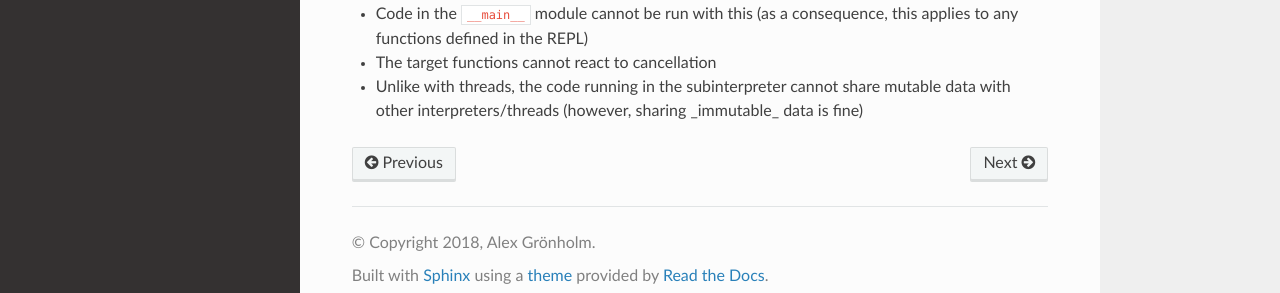
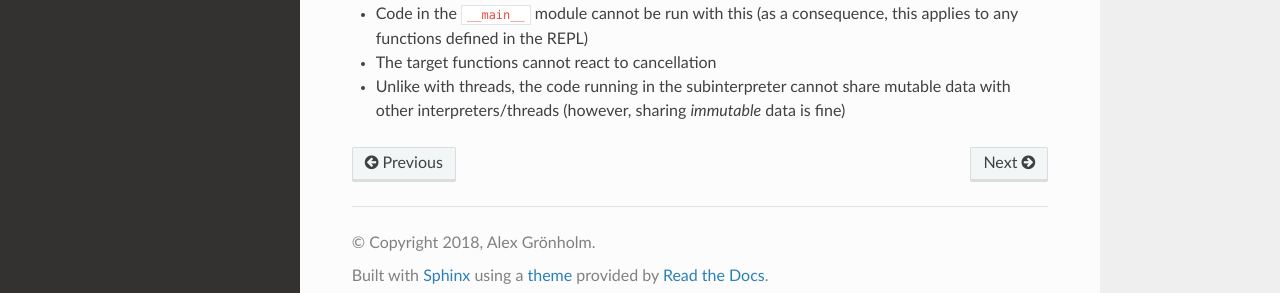
Before and after one commit to agronholm/anyio, a Sphinx documentation site: the page built from docs/subinterpreters.rst, in a window 1280 px wide and 1384 px high. Shown: the part 1072-1365 px from the top of the window. Built offline with Sphinx 7.4.7 and the Read the Docs theme 3.1.0, drawn with Linux system fonts in a browser that asks for light colours; the version number could not be read and is left out.

Commit message:
Fixed a documentation style

```diff
--- a/docs/subinterpreters.rst
+++ b/docs/subinterpreters.rst
@@ -48,4 +48,4 @@ Limitations
   applies to any functions defined in the REPL)
 * The target functions cannot react to cancellation
 * Unlike with threads, the code running in the subinterpreter cannot share mutable data
-  with other interpreters/threads (however, sharing _immutable_ data is fine)
+  with other interpreters/threads (however, sharing *immutable* data is fine)
```
